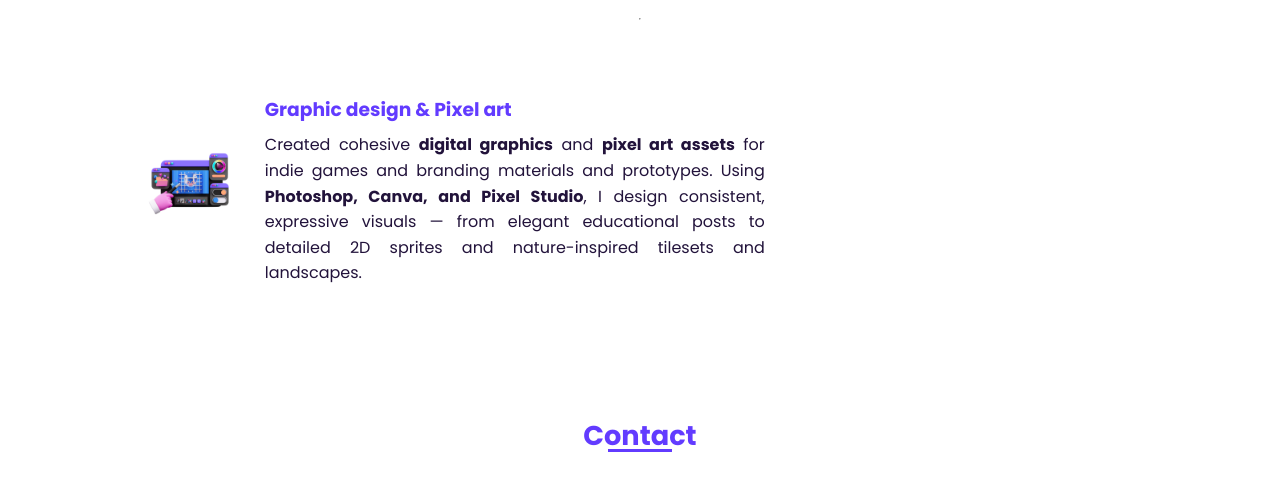
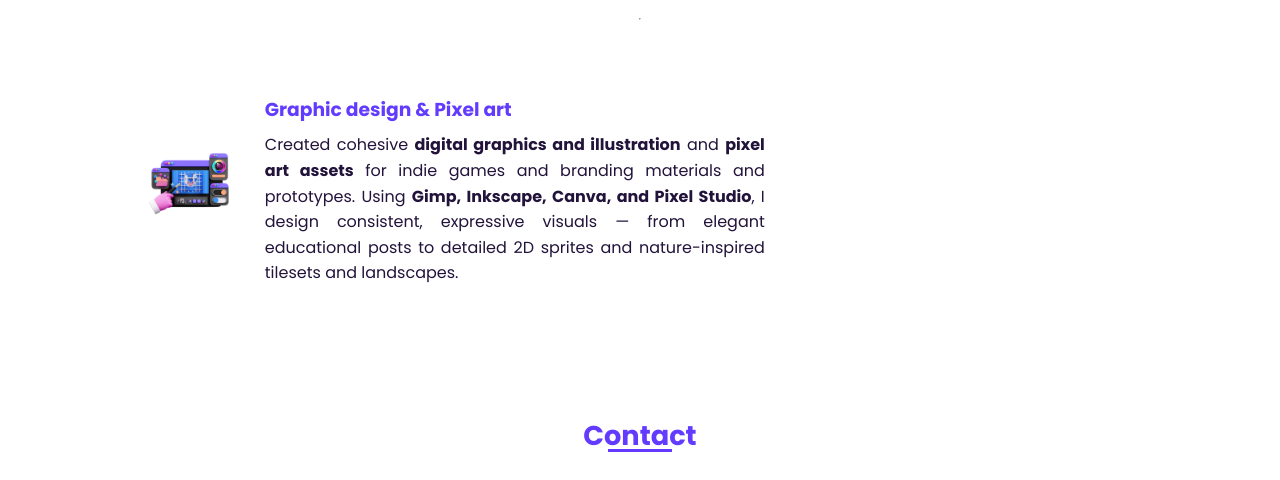
Before and after one commit to cadya-tech/cadya-portfolio, a plain HTML site: page index.html in a window 1280 px wide. Shown: the part 3400-3880 px from the top of the page. Drawn offline with nearby package versions, Linux system fonts and the light colour scheme; a script that the page names is missing.

Commit message:
Revise graphic design description and tools used
Updated the description of graphic design work to include illustration and updated software tools.

```diff
--- a/index.html
+++ b/index.html
@@ -216,9 +216,9 @@
                     </div>
                     <div class="work__content right">
                         <h3>Graphic design & Pixel art</h3>
-                        <p>Created cohesive <strong>digital graphics</strong> and <strong>pixel art assets</strong> for
+                        <p>Created cohesive <strong>digital graphics and illustration</strong> and <strong>pixel art assets</strong> for
                             indie games and branding materials and prototypes.
-                            Using <strong>Photoshop, Canva, and Pixel Studio</strong>, I design consistent, expressive
+                            Using <strong>Gimp, Inkscape, Canva, and Pixel Studio</strong>, I design consistent, expressive
                             visuals —
                             from elegant educational posts to detailed 2D sprites and nature-inspired tilesets and
                             landscapes.</p>
```
